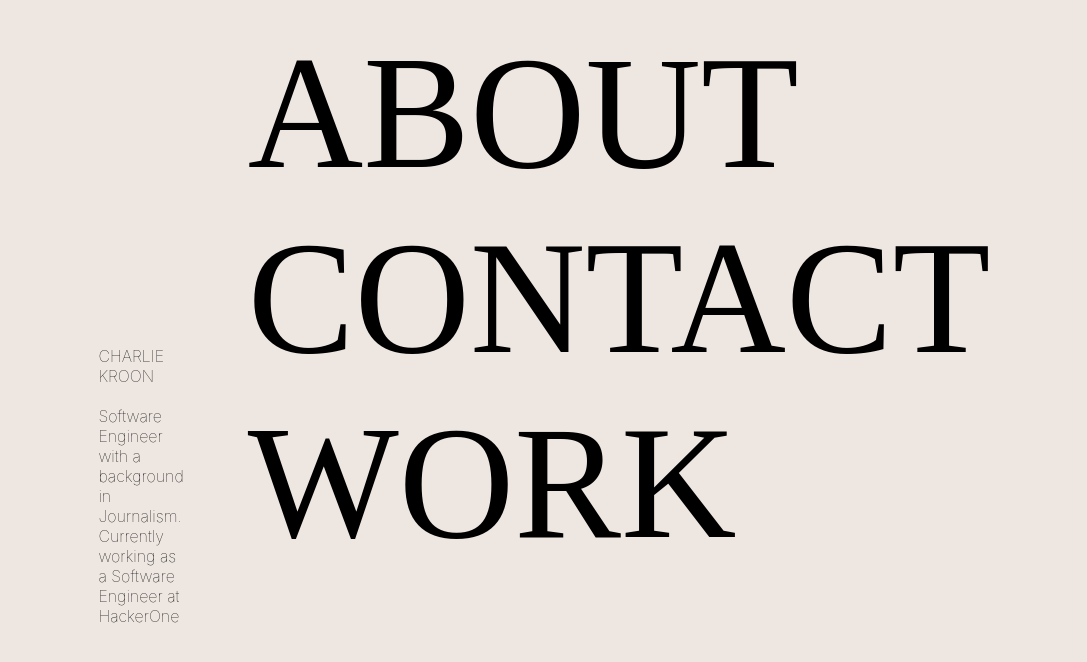
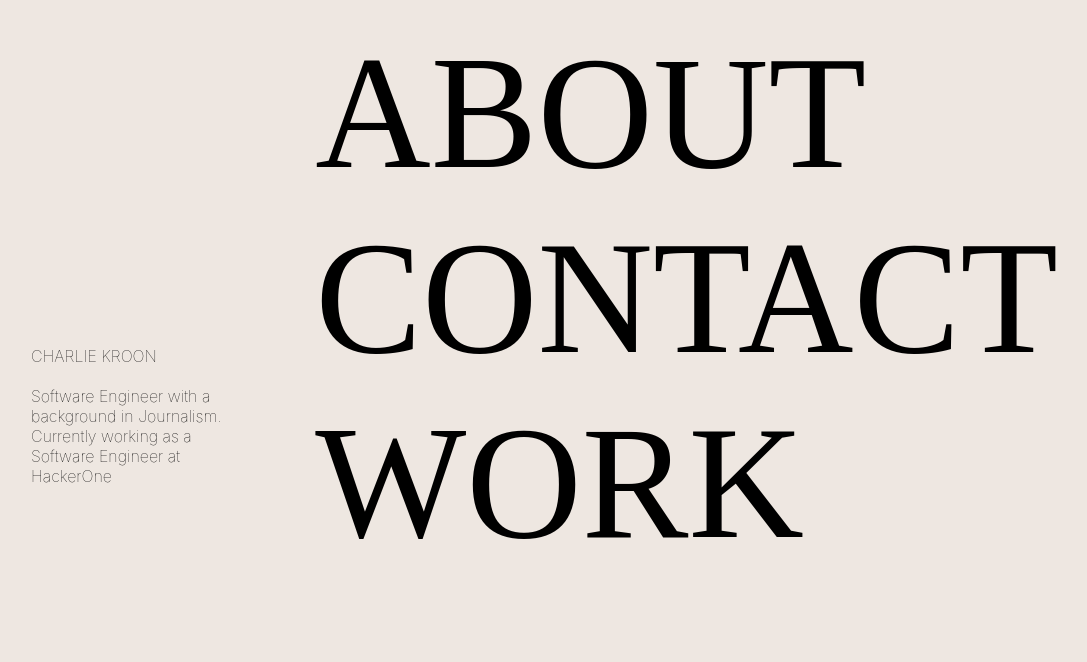
Before and after one commit to charliekroon/portfolio, a Next.js app: page / in a window 1280 px wide. Shown: the part 102-764 px from the top of the page, without its empty margins (97-1184 px from the left). Built offline with nearby package versions, Linux system fonts and the light colour scheme.

Commit message:
modifying styling a bit

```diff
--- a/pages/index.tsx
+++ b/pages/index.tsx
@@ -11,8 +11,7 @@ export const DescriptionText = styled.text`
 
 export const MenuText = styled.text`
 	font-family: playfair-display;
-	font-weight: 400;
-	display: swap;
+	font-weight: 200;
 `;
 
 export const Container = styled.span`
@@ -29,19 +28,19 @@ export const Description = styled.span`
 	display: flex;
 	flex-direction: column;
 	align-items: flex-start;
-	margin-left: 20%;
+	margin-left: 10%;
 	flex-grow: 1;
 	margin-top: 30%;
 `;
 
-export const Content = styled.span`
+export const Menu = styled.span`
 	display: flex;
 	flex-direction: column;
-	align-items: flex-end;
+	align-items: flex-start;
 	flex: 1;
 	flex-grow: 1;
 	margin: auto;
-	margin-right: 20%;
+	margin-right: 10%;
 	font-size: 10rem;
 `;
 
@@ -72,7 +71,7 @@ export default function Home() {
 						<br /> {description}
 					</DescriptionText>
 				</Description>
-				<Content>
+				<Menu>
 					<MenuText>
 						<Link href="/about">
 							ABOUT
@@ -84,7 +83,7 @@ export default function Home() {
 							WORK
 						</Link>
 					</MenuText>
-				</Content>
+				</Menu>
 			</Container>
 		</>
 	);
```
